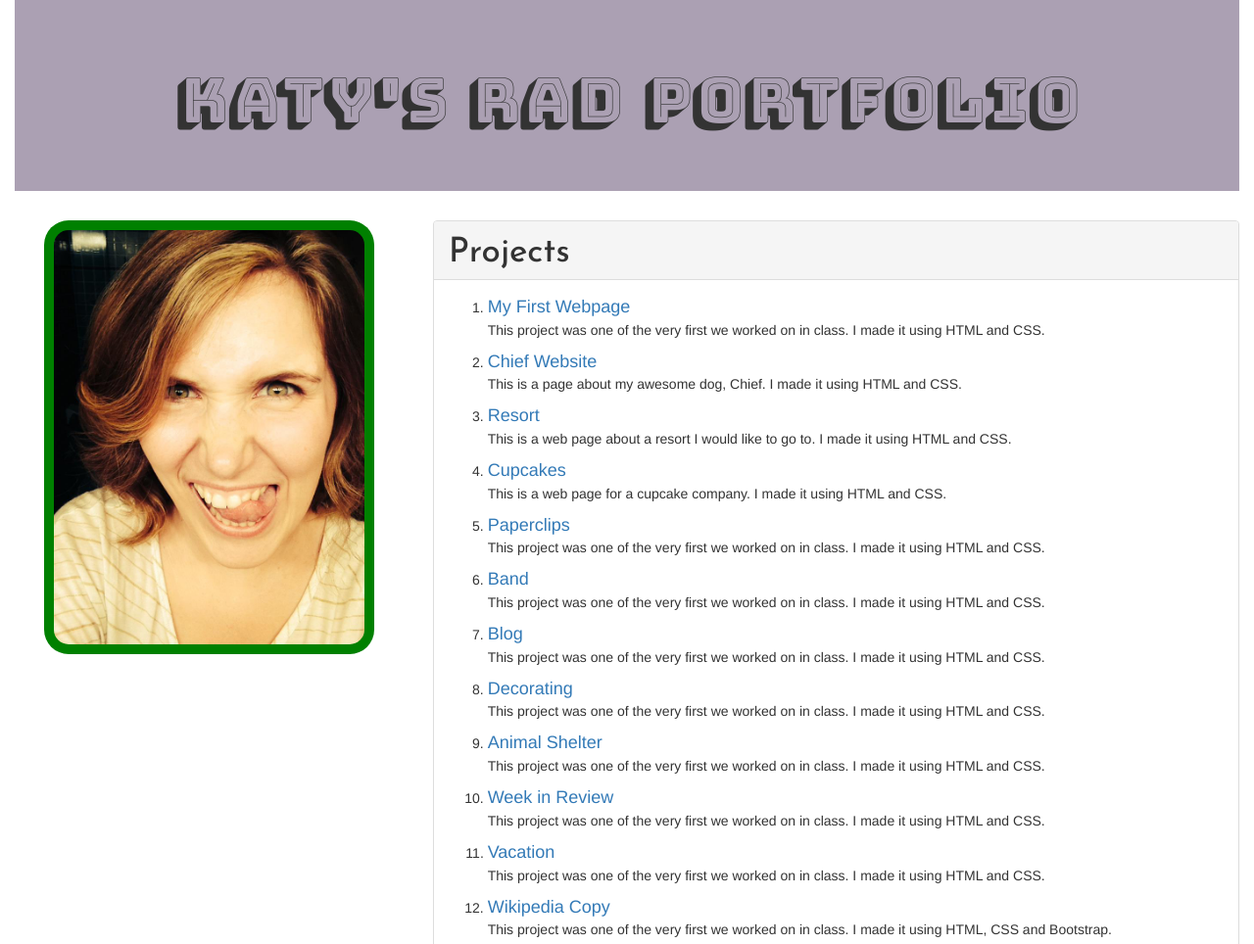
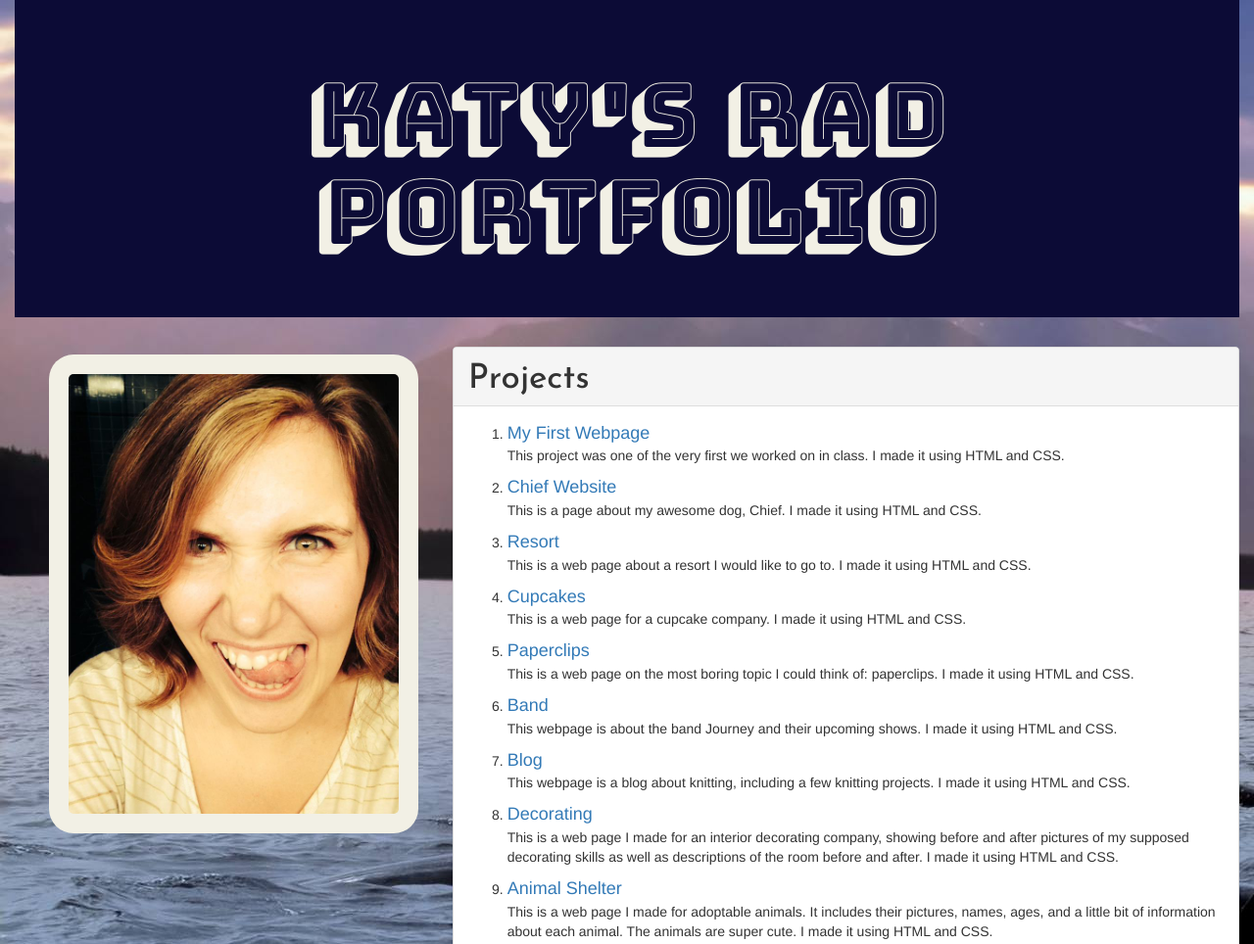
Before and after one commit to katyisgreaty/portfolio-2, a plain HTML site: page index.html in a window 1280 px wide. Shown: the top 964 px of the page at 98% size. Drawn offline with Linux system fonts and the light colour scheme.

Commit message:
add bg image, change colors on jumbotron, format img margin left

```diff
--- a/css/style.css
+++ b/css/style.css
@@ -1,30 +1,38 @@
+body {
+  background-image: url("../img/orcas.jpeg");
+}
+
 .jumbotron.minky {
   font-family: 'Bungee Shade', cursive;
-  background-color: #ABA0B3;
+  background-color: #0C0B36;
+  color: #F2F0E5;
   border-radius: 0;
   margin-left: 0;
   margin-right: 0;
 }
 
-h1 {
-  font-size: 340px;
+h1.bigger {
+  font-size: 90px;
   text-align: center;
 }
 
 img {
   display: block
-  margin: 2px;
   padding: 10px;
+  padding: 20px;
+  margin: 8px;
   margin-left: auto;
-  background-color: green;
+  background-color: #F2F0E5;
   border-radius: 25px;
-  margin-left: auto;
   margin-right: auto;
-  max-width: 85%;
-
+  max-width: 95%;
 }
 
-p .cool {
+img.wave {
+  margin-left: 35px;
+}
+
+p.cool {
   font-size: 16px;
   font-family: cursive;
 }
@@ -41,3 +49,7 @@ h2.panel-title {
 .chunk a {
   font-size: 18px;
 }
+
+.panel-default {
+  margin-left: 20px;
+}
--- a/index.html
+++ b/index.html
@@ -12,11 +12,11 @@
 <body>
   <div class="container-fluid">
     <div class="jumbotron minky">
-      <h1>Katy's Rad Portfolio</h1>
+      <h1 class="bigger">Katy's Rad Portfolio</h1>
     </div>
     <div class="row stick">
       <div class="col-md-4 col-xs-3 col-lg-4 col-xl-4">
-        <img src="img/katy1.jpeg" class="center-block" class="img-responsive"  alt="photo of Katy" />
+        <img src="img/katy1.jpeg" class="wave" class="center-block" class="img-responsive"  alt="photo of Katy" />
       </div>
       <div class="col-md-8 col-xs-9 col-lg-8 col-xl-8">
         <div class="panel panel-default">
@@ -47,27 +47,27 @@
               </li></li>
               <li><a href="https://github.com/kdavor/paperclips">Paperclips</a>
                 <p>
-                  This project was one of the very first we worked on in class. I made it using HTML and CSS.
+                  This is a web page on the most boring topic I could think of: paperclips. I made it using HTML and CSS.
                 </p>
               </li></li>
               <li><a href="https://github.com/kdavor/band">Band</a>
                 <p>
-                  This project was one of the very first we worked on in class. I made it using HTML and CSS.
+                  This webpage is about the band Journey and their upcoming shows. I made it using HTML and CSS.
                 </p>
               </li></li>
               <li><a href="https://github.com/kdavor/blog">Blog</a>
                 <p>
-                  This project was one of the very first we worked on in class. I made it using HTML and CSS.
+                  This webpage is a blog about knitting, including a few knitting projects. I made it using HTML and CSS.
                 </p>
               </li></li>
               <li><a href="https://github.com/kdavor/decorating">Decorating</a>
                 <p>
-                  This project was one of the very first we worked on in class. I made it using HTML and CSS.
+                  This is a web page I made for an interior decorating company, showing before and after pictures of my supposed decorating skills as well as descriptions of the room before and after. I made it using HTML and CSS.
                 </p>
               </li></li>
               <li><a href="https://github.com/kdavor/animal-shelter">Animal Shelter</a>
                 <p>
-                  This project was one of the very first we worked on in class. I made it using HTML and CSS.
+                  This is a web page I made for adoptable animals. It includes their pictures, names, ages, and a little bit of information about each animal. The animals are super cute. I made it using HTML and CSS.
                 </p>
               </li></li>
               <li><a href="https://github.com/kdavor/week-in-review">Week in Review</a>
```
Also changed, not shown: img/orcas.jpeg (added).
